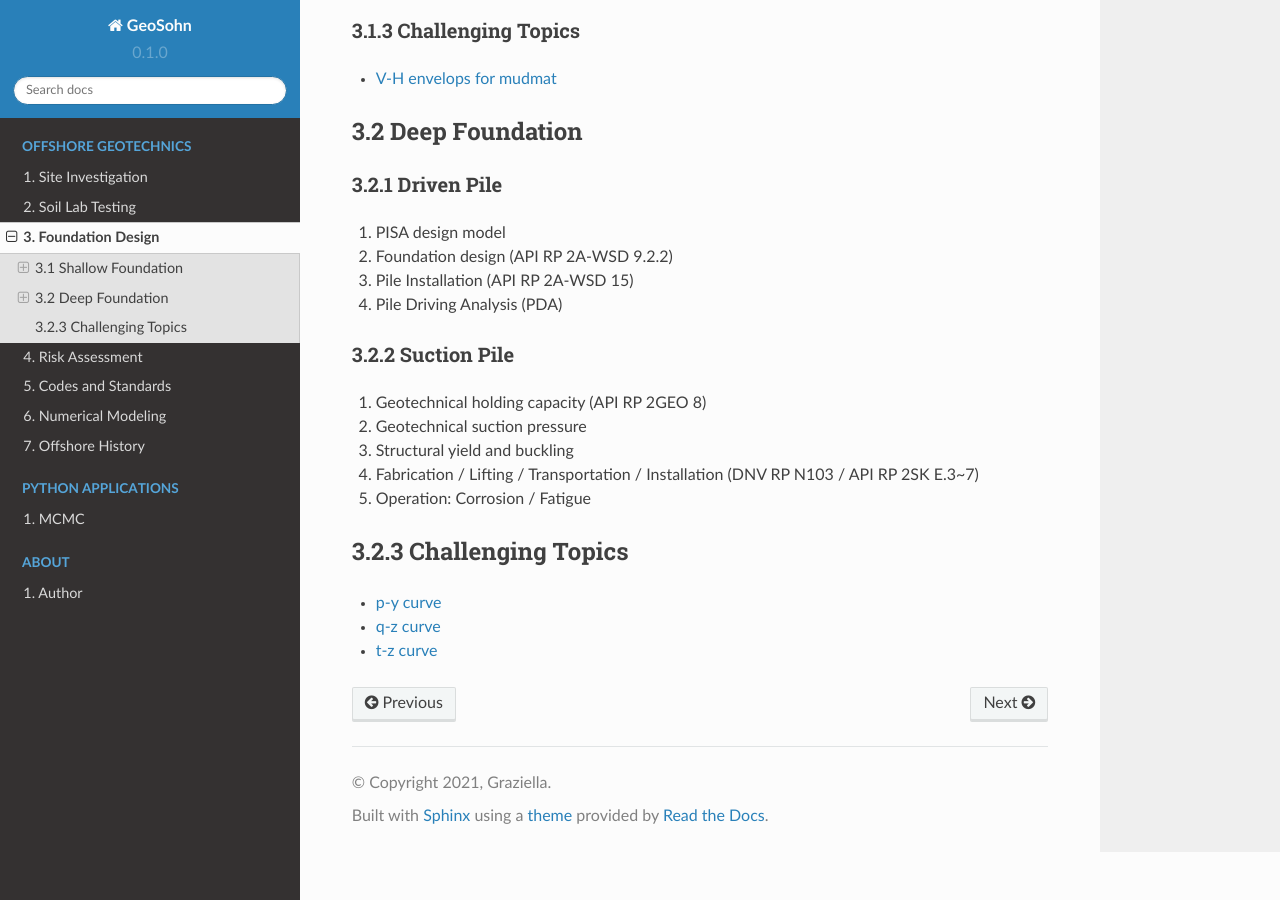
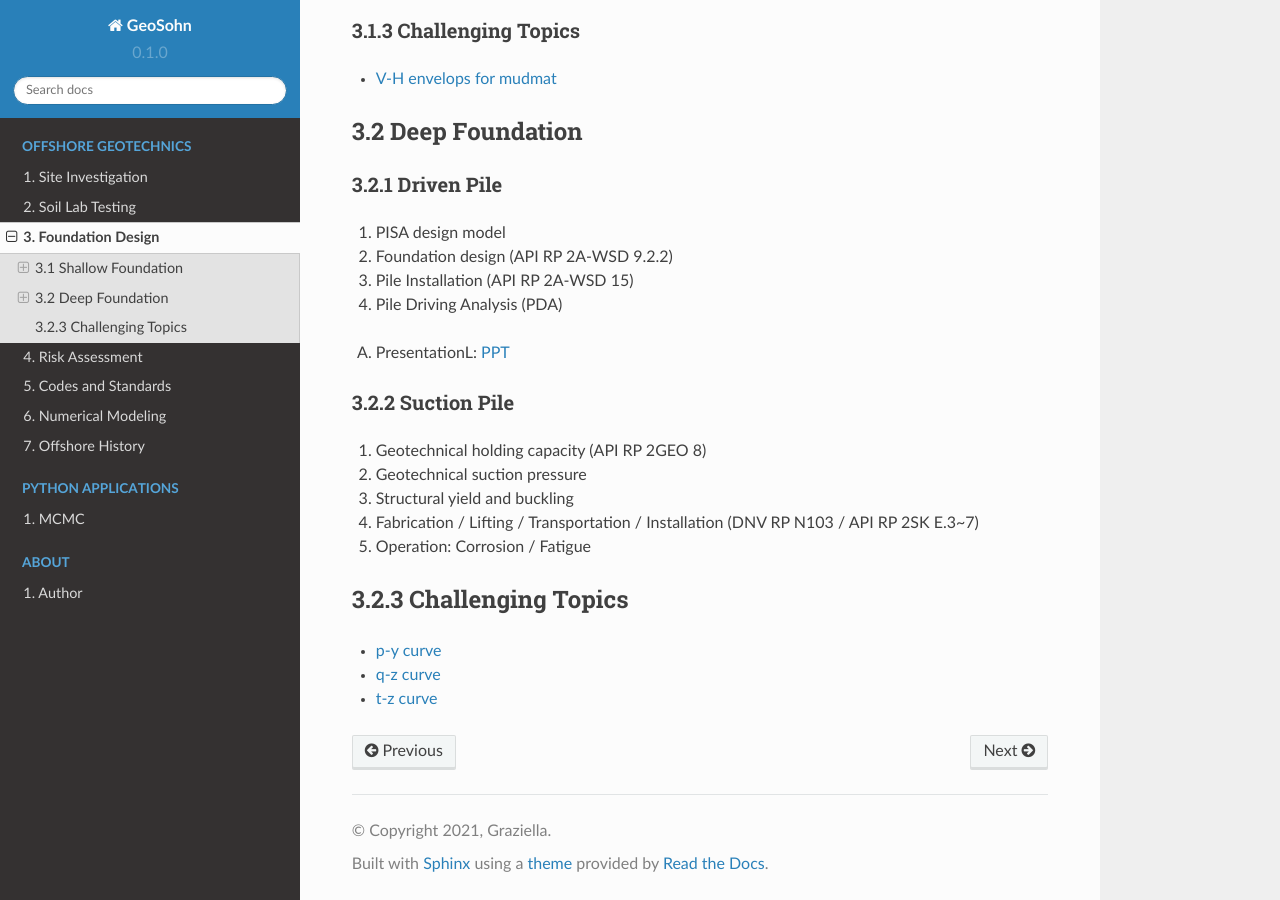
Before and after one commit to jrson11/GeoSohn, a Sphinx documentation site: the page built from docs/source/3-Foundation_Design.rst, in a window 1280 px wide and 900 px high, scrolled down 611 px. Built offline with Sphinx 7.4.7 and the Read the Docs theme 2.0.0, drawn with Linux system fonts in a browser that asks for light colours; pages that are not in the unit, such as notebooks, are missing from menus.

Commit message:
Update 3-Foundation_Design.rst

```diff
--- a/docs/source/3-Foundation_Design.rst
+++ b/docs/source/3-Foundation_Design.rst
@@ -39,6 +39,8 @@
 3. Pile Installation (API RP 2A-WSD 15)
 4. Pile Driving Analysis (PDA)
 
+A. PresentationL: `PPT <https://bp365-my.sharepoint.com/:p:/r/personal/jung_sohn_bp_com/Documents/bp_Areas/_GeoSohn/3.2-Deep_Foundation(02Jan24).pptx?d=wac9ab0e835254a738bd4197ba84e442e&csf=1&web=1&e=TXGLbl>`_
+
 3.2.2 Suction Pile
 ...................
 
```
